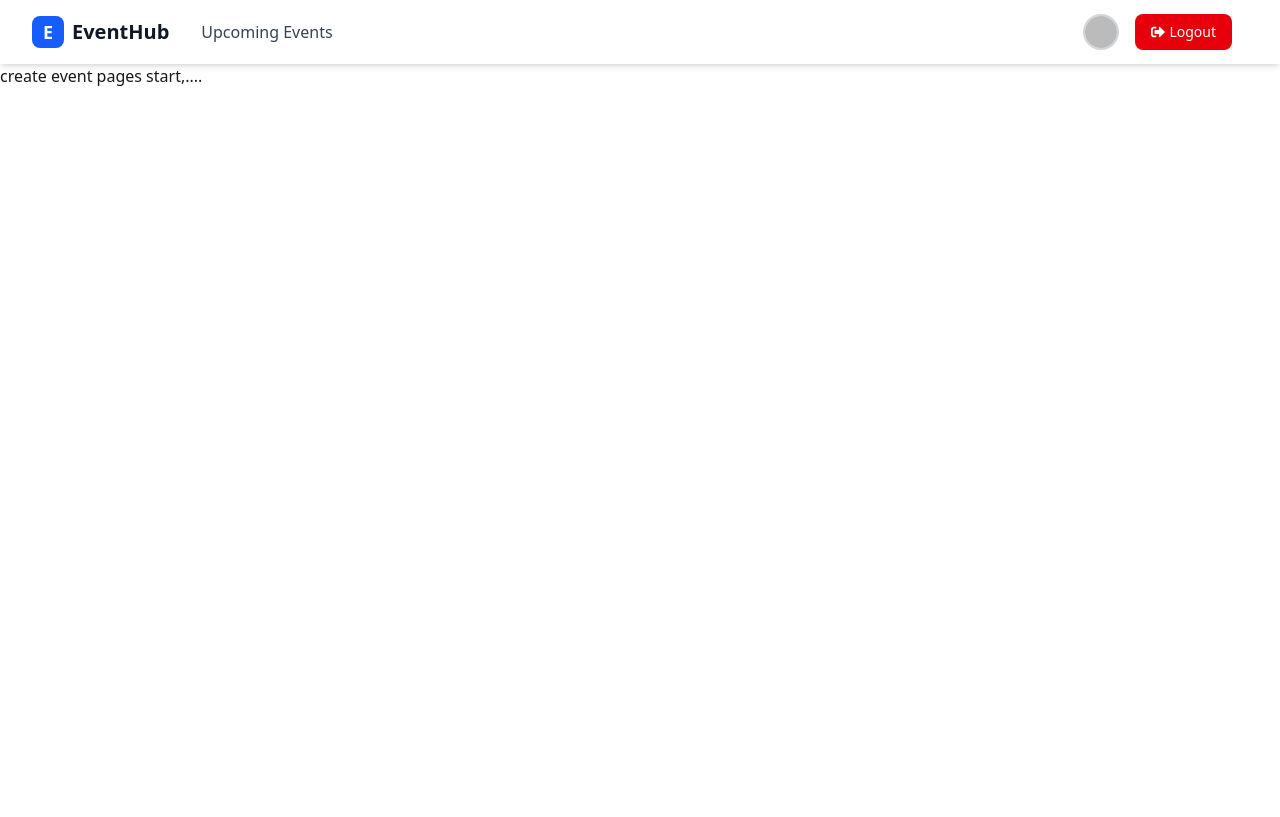
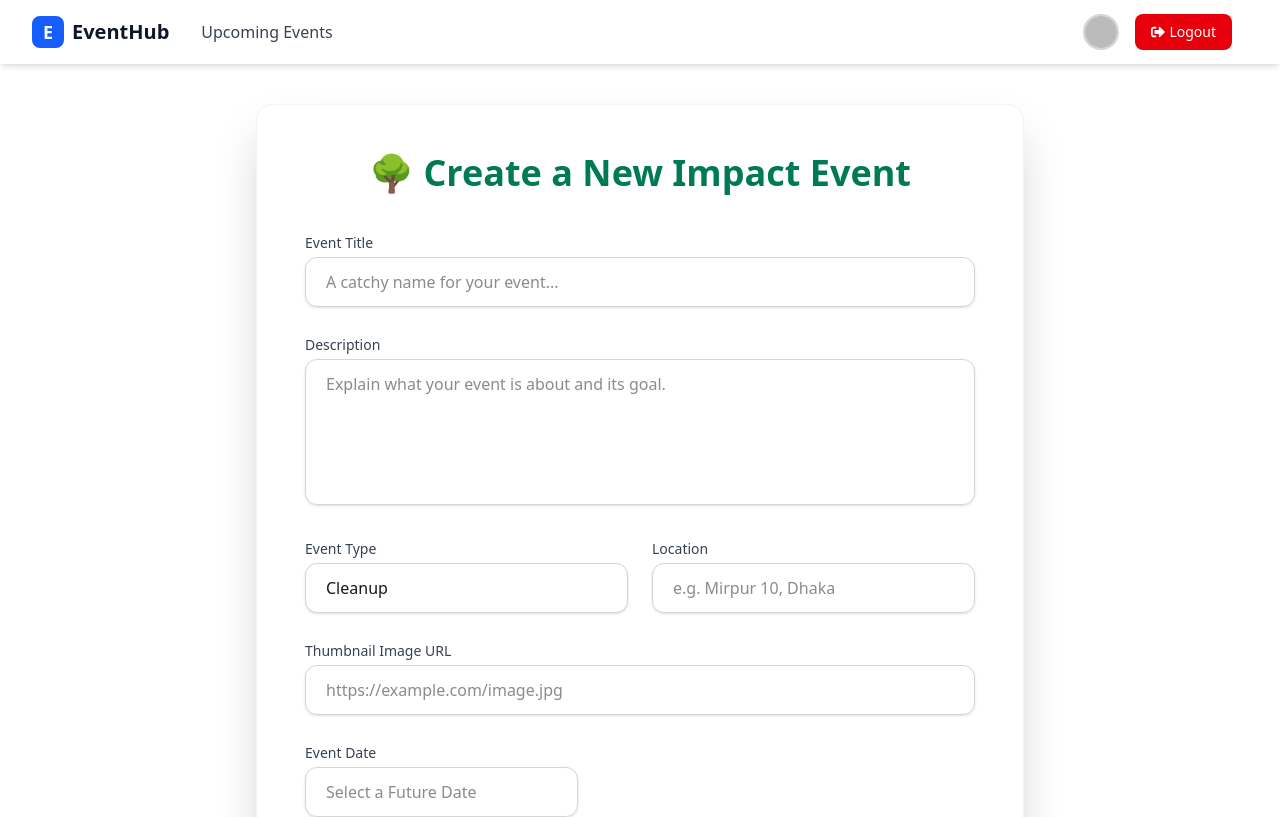
Before and after one commit to salim-khan-3/A10-Social-Development-Clients, a React (Vite) app: page /create in a window 1280 px wide. Shown: the top 817 px of the page. Built offline with nearby package versions, Linux system fonts and the light colour scheme; no server answers; sample sign-in values are in the browser's storage.

Commit message:
post method created successfully

```diff
--- a/package.json
+++ b/package.json
@@ -11,9 +11,11 @@
   },
   "dependencies": {
     "@tailwindcss/vite": "^4.1.17",
+    "date-fns": "^4.1.0",
     "firebase": "^12.5.0",
     "lucide-react": "^0.553.0",
     "react": "^19.1.1",
+    "react-datepicker": "^8.8.0",
     "react-dom": "^19.1.1",
     "react-hot-toast": "^2.6.0",
     "react-icons": "^5.5.0",
--- /dev/null
+++ b/src/Components/EventCard/EventCard.jsx
@@ -0,0 +1,41 @@
+import React from 'react';
+import { Link } from 'react-router';
+
+const EventCard = ({event}) => {
+  console.log(event);
+    return (
+<div className="bg-white rounded-xl shadow-md overflow-hidden hover:shadow-xl transition duration-300">
+      <img
+        src={event.thumbnail}
+        alt=""
+        className="w-full h-48 object-cover"
+      />
+      <div className="p-5">
+        <div className="flex items-center gap-2 mb-2">
+          <span className="text-xs font-semibold text-emerald-600 bg-emerald-100 px-3 py-1 rounded-full">
+            {event.eventType}
+          </span>
+          <span className="text-xs text-gray-500">{event.location}</span>
+        </div>
+
+        <h3 className="text-xl font-bold text-gray-800 mb-1 line-clamp-2">
+          {event.title}
+        </h3>
+        <p className="text-sm text-gray-600 mb-3">{event.location}</p>
+
+        <p className="text-sm font-medium text-gray-700 mb-4">
+          Date: {event.eventDate}
+        </p>
+
+        <Link
+
+          className="block w-full text-center bg-emerald-600 text-white py-2 rounded-lg font-semibold hover:bg-emerald-700 transition"
+        >
+          View Event
+        </Link>
+      </div>
+    </div>
+    );
+};
+
+export default EventCard;
--- a/src/Components/Navbar/Navbar.jsx
+++ b/src/Components/Navbar/Navbar.jsx
@@ -54,7 +54,7 @@ const Navbar = () => {
             </Link>
 
             <Link
-              to="/events"
+              to="/upcoming"
               className="hidden md:block text-gray-700 hover:text-blue-600 transition-colors font-medium"
             >
               Upcoming Events
@@ -155,7 +155,7 @@ const Navbar = () => {
         {isMobileMenuOpen && (
           <div className="md:hidden border-t border-gray-200 pt-4 pb-3">
             <Link
-              to="/events"
+              to="/upcoming"
               className="block px-4 py-2 text-gray-700 hover:bg-gray-100 font-medium"
               onClick={() => setIsMobileMenuOpen(false)}
             >
--- a/src/Pages/CreateEvent/CreateEvent.jsx
+++ b/src/Pages/CreateEvent/CreateEvent.jsx
@@ -1,11 +1,175 @@
-import React from 'react';
+import { use, useState } from "react";
+import DatePicker from "react-datepicker";
+import "react-datepicker/dist/react-datepicker.css";
+import { AuthContext } from "../../Context/AuthContext";
+import toast from "react-hot-toast";
 
 const CreateEvent = () => {
-    return (
-        <div>
-            <h1>create event pages start,....</h1>
+  const { user } = use(AuthContext);
+  const [selectedDate, setSelectedDate] = useState(null);
+  const handleSubmit = (e) => {
+    e.preventDefault();
+
+    const formData = {
+      title: e.target.title.value,
+      description: e.target.description.value,
+      eventType: e.target.type.value,
+      thumbnail: e.target.thumbnail.value,
+      location: e.target.location.value,
+      eventDate: selectedDate,
+      createdBy: user.email,
+    };
+
+    fetch("http://localhost:3000/events", {
+      method: "POST",
+      headers: { "Content-Type": "application/json" },
+      body: JSON.stringify(formData),
+    })
+    .then(res => res.json())
+    .then(data=> console.log(data))
+     .catch(() => toast.error("Failed to create event"));
+    console.log("Form Data:", formData);
+  };
+
+  return (
+    <div className="min-h-screen bg-gradient-to-br py-10">
+      <div className="container mx-auto px-4">
+        <div className="max-w-3xl mx-auto bg-white p-10 md:p-12 rounded-2xl shadow-2xl border border-gray-100">
+          <h1 className="text-4xl font-extrabold text-center mb-10 text-emerald-700">
+            🌳 Create a New Impact Event
+          </h1>
+
+          <form onSubmit={handleSubmit} className="space-y-7">
+            {/* Title Input */}
+            <div>
+              <label
+                htmlFor="title"
+                className="block text-sm font-medium text-gray-700 mb-1"
+              >
+                Event Title
+              </label>
+              <input
+                name="title"
+                type="text"
+                id="title"
+                placeholder="A catchy name for your event..."
+                required
+                className="w-full px-5 py-3 border border-gray-300 rounded-xl shadow-sm focus:ring-emerald-500 focus:border-emerald-500 transition duration-150 ease-in-out"
+              />
+            </div>
+
+            {/* Description Textarea */}
+            <div>
+              <label
+                htmlFor="description"
+                className="block text-sm font-medium text-gray-700 mb-1"
+              >
+                Description
+              </label>
+              <textarea
+                name="description"
+                id="description"
+                placeholder="Explain what your event is about and its goal."
+                required
+                rows="5"
+                className="w-full px-5 py-3 border border-gray-300 rounded-xl shadow-sm focus:ring-emerald-500 focus:border-emerald-500 transition duration-150 ease-in-out resize-none"
+              />
+            </div>
+
+            {/* Event Type Select & Location Input - Side by Side */}
+            <div className="grid grid-cols-1 md:grid-cols-2 gap-6">
+              {/* Event Type Select */}
+              <div>
+                <label
+                  htmlFor="type"
+                  className="block text-sm font-medium text-gray-700 mb-1"
+                >
+                  Event Type
+                </label>
+                <select
+                  name="type"
+                  id="type"
+                  className="w-full px-5 py-3 border border-gray-300 rounded-xl shadow-sm focus:ring-emerald-500 focus:border-emerald-500 appearance-none bg-white transition duration-150 ease-in-out"
+                >
+                  <option value="Cleanup">Cleanup</option>
+                  <option value="Plantation">Plantation</option>
+                  <option value="Donation">Donation</option>
+                  <option value="Education">Education</option>
+                  <option value="Health Camp">Health Camp</option>
+                </select>
+              </div>
+
+              {/* Location Input */}
+              <div>
+                <label
+                  htmlFor="location"
+                  className="block text-sm font-medium text-gray-700 mb-1"
+                >
+                  Location
+                </label>
+                <input
+                  name="location"
+                  type="text"
+                  id="location"
+                  placeholder="e.g. Mirpur 10, Dhaka"
+                  required
+                  className="w-full px-5 py-3 border border-gray-300 rounded-xl shadow-sm focus:ring-emerald-500 focus:border-emerald-500 transition duration-150 ease-in-out"
+                />
+              </div>
+            </div>
+
+            {/* Thumbnail URL Input */}
+            <div>
+              <label
+                htmlFor="thumbnail"
+                className="block text-sm font-medium text-gray-700 mb-1"
+              >
+                Thumbnail Image URL
+              </label>
+              <input
+                name="thumbnail"
+                type="url"
+                id="thumbnail"
+                placeholder="https://example.com/image.jpg"
+                required
+                className="w-full px-5 py-3 border border-gray-300 rounded-xl shadow-sm focus:ring-emerald-500 focus:border-emerald-500 transition duration-150 ease-in-out"
+              />
+            </div>
+
+            {/* DatePicker */}
+            <div>
+              <label
+                htmlFor="date-picker"
+                className="block text-sm font-medium text-gray-700 mb-1"
+              >
+                Event Date
+              </label>
+              <DatePicker
+                selected={selectedDate}
+                onChange={(date) => setSelectedDate(date)}
+                minDate={new Date()}
+                placeholderText="Select a Future Date"
+                id="date-picker"
+                // Custom styling for the DatePicker input
+                className="w-full px-5 py-3 border border-gray-300 rounded-xl shadow-sm focus:ring-emerald-500 focus:border-emerald-500 transition duration-150 ease-in-out cursor-pointer"
+                required
+                showTimeSelect={false}
+                dateFormat="dd/MM/yyyy"
+              />
+            </div>
+
+            {/* Submit Button */}
+            <button
+              type="submit"
+              className="w-full bg-emerald-600 text-white py-4 rounded-xl font-bold text-lg hover:bg-emerald-700 transition duration-300 ease-in-out shadow-lg hover:shadow-xl transform hover:-translate-y-0.5"
+            >
+              Create Event Now
+            </button>
+          </form>
         </div>
-    );
+      </div>
+    </div>
+  );
 };
 
 export default CreateEvent;
--- a/src/Pages/ManageEvents/ManageEvents.jsx
+++ b/src/Pages/ManageEvents/ManageEvents.jsx
@@ -1,11 +1,11 @@
 import React from 'react';
 
 const ManageEvents = () => {
-    return (
-        <div>
-            <h1>this is manage events page for user.....</h1>
-        </div>
-    );
+  return (
+    <div>
+
+    </div>
+  );
 };
 
 export default ManageEvents;
--- /dev/null
+++ b/src/Pages/UpcomingEvents/UpcomingEvents.jsx
@@ -0,0 +1,16 @@
+import React from "react";
+import EventCard from "../../Components/EventCard/EventCard";
+import { useLoaderData } from "react-router";
+
+const UpcomingEvents = () => {
+    const events = useLoaderData();
+  return (
+    <div className="grid grid-cols-1 md:grid-cols-2 lg:grid-cols-3 gap-5 px-4 py-10 lg:px-0 ">
+      {
+        events.map(event => <EventCard event={event} key={event._id}></EventCard>)
+      }
+    </div>
+  );
+};
+
+export default UpcomingEvents;
--- a/src/Routes/Routes.jsx
+++ b/src/Routes/Routes.jsx
@@ -7,6 +7,7 @@ import CreateEvent from "../Pages/CreateEvent/CreateEvent";
 import PrivateRoute from "../PrivateRoutes/PrivateRoutes";
 import ManageEvents from "../Pages/ManageEvents/ManageEvents";
 import JoinedEvents from "../Pages/JoinedEvents/JoinedEvents";
+import UpcomingEvents from "../Pages/UpcomingEvents/UpcomingEvents";
 
 export const router = createBrowserRouter([
   {
@@ -45,6 +46,11 @@ export const router = createBrowserRouter([
         <PrivateRoute>
           <JoinedEvents></JoinedEvents>
         </PrivateRoute>
+      },
+      {
+        path:"upcoming",
+        loader:()=> fetch("http://localhost:3000/events"),
+        Component:UpcomingEvents
       }
     ]
   },
```
Also changed, not shown: src/Components/Gallery/Gallery.jsx (+4 -4 lines), src/Components/Newsletter/Newsletter.jsx (+29 -13 lines), 1 other file (tests, documents, lock files or other folders).
